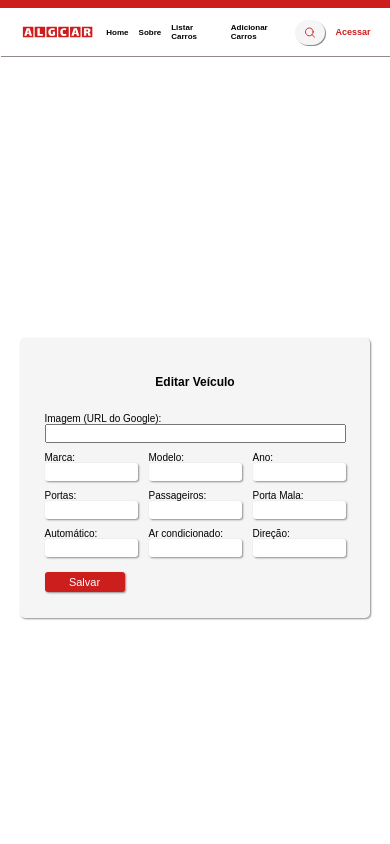
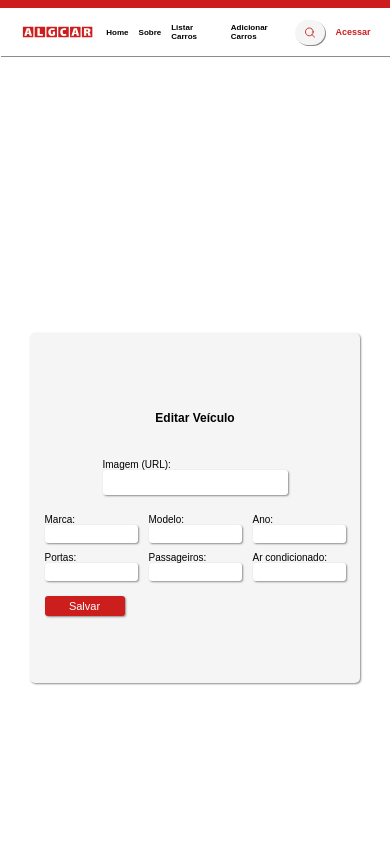
Before and after one commit to JoseCMessias/alg-car, a React (Vite) app in the folder algCar/: page /edit/1 in a window 390 px wide. Shown: the top 844 px of the page. Built offline with nearby package versions, Linux system fonts and the light colour scheme.

Commit message:
atualização do css e jsx

```diff
--- a/algCar/src/pages/Editar/EditarVeiculos.css
+++ b/algCar/src/pages/Editar/EditarVeiculos.css
@@ -1,44 +1,45 @@
-
-*{
+* {
     margin: 0;
     padding: 0;
 }
 
-.form-editar{
+.form-editar {
     display: flex;
     flex-direction: column;
     justify-content: center;
     align-items: center;
+    padding-top: 30px;
+    padding-bottom: 30px;
     height: 100vh;
 }
 
-.form-container-editar{
+.form-container-editar {
     display: flex;
     flex-direction: column;
     justify-content: center;
     align-items: center;
-    height: 350px;
+    height: 440px;
     width: 600px;
-    background-color: #F5F5F5;
+    background-color: #f5f5f5;
     border-radius: 5px;
     box-shadow: 1px 1px 2px rgb(146, 137, 137);
 }
 
-.Titulo-editar{
+.Titulo-editar {
     margin-bottom: 25px;
     margin-top: 25px;
     font-family: sans-serif;
     font-size: 20px;
 }
 
-.form-input-editar{
+.form-input-editar {
     display: flex;
     justify-content: center;
     align-items: center;
     padding: 10px;
 }
 
-.editar-grupo{
+.editar-grupo {
     display: flex;
     flex-direction: row;
     justify-content: start;
@@ -46,7 +47,7 @@
     gap: 20px;
 }
 
-.editar-grupo input{
+.editar-grupo input {
     height: 25px;
     max-width: 200px;
     border-radius: 3px;
@@ -54,7 +55,7 @@
     box-shadow: 1px 1px 2px rgb(146, 137, 137);
 }
 
-.form-label-editar{
+.form-label-editar {
     display: flex;
     flex-direction: column;
     font-size: 15px;
@@ -62,14 +63,14 @@
     margin-top: 10px;
 }
 
-.form-label-editar input{
+.form-label-editar input {
     padding-left: 10px;
     color: #737373;
     outline: none;
 }
 
-.form-button-editar button{
-    background-color: #CD1E1E;
+.form-button-editar button {
+    background-color: #cd1e1e;
     color: #fff;
     height: 30px;
     width: 100px;
@@ -80,86 +81,127 @@
     box-shadow: 1px 1px 2px rgb(146, 137, 137);
 }
 
-@media screen and (max-width: 670px){
-    .form-container-editar{
-        height: 310px;
+.editar-grupo-img {
+    display: flex;
+    flex-direction: column-reverse;
+    align-items: center;
+    justify-content: center;
+    padding: 10px;
+}
+
+.input-img-edit {
+    display: flex;
+    align-items: center;
+    justify-content: center;
+}
+
+.input-img-edit img {
+    height: 100px;
+    border-radius: 5px;
+}
+
+.input-img-edit input {
+    padding-left: 10px;
+    color: #737373;
+    outline: none;
+    height: 25px;
+    max-width: 200px;
+    border-radius: 3px;
+    border: none;
+    box-shadow: 1px 1px 2px rgb(146, 137, 137);
+}
+
+@media screen and (max-width: 670px) {
+    .form-container-editar {
+        height: 390px;
         width: 450px;
     }
 
-    .Titulo-editar{
+    .Titulo-editar {
         margin-bottom: 20px;
         margin-top: 20px;
         font-size: 15px;
     }
 
-    .form-input-editar{
+    .form-input-editar {
         padding: 5px;
     }
 
-    .editar-grupo{
+    .editar-grupo {
         gap: 15px;
     }
 
-    .editar-grupo input{
+    .editar-grupo input {
         height: 22px;
         max-width: 110px;
         border-radius: 3px;
     }
 
-    .form-label-editar{
+    .form-label-editar {
         font-size: 12px;
         margin-top: 10px;
     }
 
-    .form-label-editar input{
+    .form-label-editar input {
         padding-left: 9px;
     }
 
-    .form-button-editar button{
+    .form-button-editar button {
         height: 25px;
         width: 90px;
         margin-top: 15px;
         border-radius: 5px;
         font-size: 12px;
     }
+
+    .input-img-edit img {
+        height: 100px;
+        border-radius: 5px;
+    }
+
+    .input-img-edit input {
+        padding-left: 10px;
+        height: 25px;
+        max-width: 200px;
+    }
 }
 
-@media screen and (max-width: 480px){
-    .form-container-editar{
-        height: 280px;
-        width: 350px;
+@media screen and (max-width: 480px) {
+    .form-container-editar {
+        height: 350px;
+        width: 330px;
     }
 
-    .Titulo-editar{
+    .Titulo-editar {
         margin-bottom: 15px;
         margin-top: 10px;
         font-size: 12px;
     }
 
-    .form-input-editar{
+    .form-input-editar {
         padding: 3px;
     }
 
-    .editar-grupo{
+    .editar-grupo {
         gap: 11px;
     }
 
-    .editar-grupo input{
+    .editar-grupo input {
         height: 18px;
         max-width: 85px;
         border-radius: 3px;
     }
 
-    .form-label-editar{
+    .form-label-editar {
         font-size: 10px;
         margin-top: 9px;
     }
 
-    .form-label-editar input{
+    .form-label-editar input {
         padding-left: 8px;
     }
 
-    .form-button-editar button{
+    .form-button-editar button {
         height: 20px;
         width: 80px;
         margin-top: 15px;
--- a/algCar/src/pages/Editar/EditarVeiculos.jsx
+++ b/algCar/src/pages/Editar/EditarVeiculos.jsx
@@ -12,14 +12,12 @@ export const EditarVeiculos = () => {
         ano: "",
         portas: "",
         passageiros: "",
-    portaMala: "",
-    volante: "",
         ar: "",
-    direcao: "",
     });
 
     useEffect(() => {
-    const storedVeiculos = JSON.parse(localStorage.getItem("veiculos")) || [];
+        const storedVeiculos =
+            JSON.parse(localStorage.getItem("veiculos")) || [];
         if (storedVeiculos[index]) {
             setVeiculo(storedVeiculos[index]);
         }
@@ -28,7 +26,8 @@ export const EditarVeiculos = () => {
     const handleSubmit = (event) => {
         event.preventDefault();
 
-    const storedVeiculos = JSON.parse(localStorage.getItem("veiculos")) || [];
+        const storedVeiculos =
+            JSON.parse(localStorage.getItem("veiculos")) || [];
         storedVeiculos[index] = veiculo;
         localStorage.setItem("veiculos", JSON.stringify(storedVeiculos));
 
@@ -43,8 +42,9 @@ export const EditarVeiculos = () => {
                 <form onSubmit={handleSubmit}>
                     <div className="form-inputs-editar">
                         <div className="editar-grupo-img">
+                            <div className="input-img-edit">
                                 <label className="form-label-editar">
-                     Imagem (URL do Google):
+                                    Imagem (URL):
                                     <input
                                         className="picture"
                                         type="text"
@@ -52,74 +52,110 @@ export const EditarVeiculos = () => {
                                         required
                                         value={veiculo.image}
                                         onChange={(e) =>
-                        setVeiculo({ ...veiculo, image: e.target.value })
+                                            setVeiculo({
+                                                ...veiculo,
+                                                image: e.target.value,
+                                            })
                                         }
                                     />
                                 </label>
+                            </div>
+
+                            <div className="input-img-edit">
                                 {veiculo.image && (
-                    <div className="adicionaIMG">
-                    <img src={veiculo.image} alt="Imagem do veículo" />
+                                    <img
+                                        src={veiculo.image}
+                                        alt="Imagem do veículo"
+                                    />
+                                )}
                             </div>
-                )}
                         </div>
 
                         <div className="editar-grupo">
                             <label className="form-label-editar">
                                 Marca:
-                                    <input type="text" value={veiculo.marca} onChange={
-                                        (e) => setVeiculo({ ...veiculo, marca: e.target.value})}/>
+                                <input
+                                    type="text"
+                                    value={veiculo.marca}
+                                    onChange={(e) =>
+                                        setVeiculo({
+                                            ...veiculo,
+                                            marca: e.target.value,
+                                        })
+                                    }
+                                />
                             </label>
 
                             <label className="form-label-editar">
                                 Modelo:
-                                    <input type="text" value={veiculo.modelo} onChange={
-                                        (e) => setVeiculo({ ...veiculo, modelo: e.target.value})}/>
+                                <input
+                                    type="text"
+                                    value={veiculo.modelo}
+                                    onChange={(e) =>
+                                        setVeiculo({
+                                            ...veiculo,
+                                            modelo: e.target.value,
+                                        })
+                                    }
+                                />
                             </label>
 
                             <label className="form-label-editar">
                                 Ano:
-                                    <input type="text" value={veiculo.ano} onChange={
-                                        (e) => setVeiculo({ ...veiculo, ano: e.target.value})}/>
+                                <input
+                                    type="text"
+                                    value={veiculo.ano}
+                                    onChange={(e) =>
+                                        setVeiculo({
+                                            ...veiculo,
+                                            ano: e.target.value,
+                                        })
+                                    }
+                                />
                             </label>
                         </div>
 
-                            <div  className="editar-grupo">
+                        <div className="editar-grupo">
                             <label className="form-label-editar">
                                 Portas:
-                                    <input type="text" value={veiculo.portas} onChange={
-                                        (e) => setVeiculo({ ...veiculo, portas: e.target.value})}/>
+                                <input
+                                    type="text"
+                                    value={veiculo.portas}
+                                    onChange={(e) =>
+                                        setVeiculo({
+                                            ...veiculo,
+                                            portas: e.target.value,
+                                        })
+                                    }
+                                />
                             </label>
 
                             <label className="form-label-editar">
                                 Passageiros:
-                                    <input type="text" value={veiculo.passageiros} onChange={
-                                        (e) => setVeiculo({ ...veiculo, passageiros: e.target.value})}/>
-                                </label>
-
-                                <label className="form-label-editar">
-                                    Porta Mala:
-                                    <input type="text" value={veiculo.portaMala} onChange={
-                                        (e) => setVeiculo({ ...veiculo, portaMala: e.target.value})}/>
-                                </label>
-                            </div>
-
-                            <div  className="editar-grupo">
-                                <label className="form-label-editar">
-                                    Automático:
-                                    <input type="text"  value={veiculo.volante} onChange={
-                                        (e) => setVeiculo({ ...veiculo, volante: e.target.value})}/>
+                                <input
+                                    type="text"
+                                    value={veiculo.passageiros}
+                                    onChange={(e) =>
+                                        setVeiculo({
+                                            ...veiculo,
+                                            passageiros: e.target.value,
+                                        })
+                                    }
+                                />
                             </label>
 
                             <label className="form-label-editar">
                                 Ar condicionado:
-                                    <input type="text" value={veiculo.ar} onChange={
-                                        (e) => setVeiculo({ ...veiculo, ar: e.target.value})}/>
-                                </label>
-
-                                <label className="form-label-editar">
-                                    Direção:
-                                    <input type="text" value={veiculo.direcao} onChange={
-                                        (e) => setVeiculo({ ...veiculo, direcao: e.target.value})}/>
+                                <input
+                                    type="text"
+                                    value={veiculo.ar}
+                                    onChange={(e) =>
+                                        setVeiculo({
+                                            ...veiculo,
+                                            ar: e.target.value,
+                                        })
+                                    }
+                                />
                             </label>
                         </div>
                         <div className="form-button-editar">
```
Lines whose indentation alone changed are shown as unchanged.
